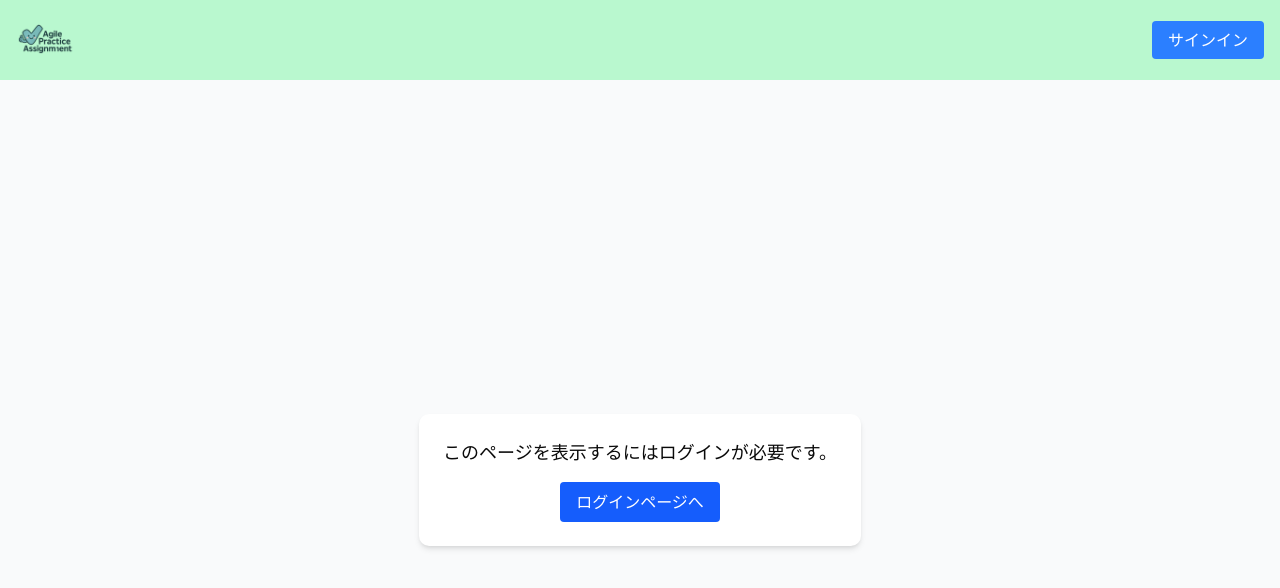
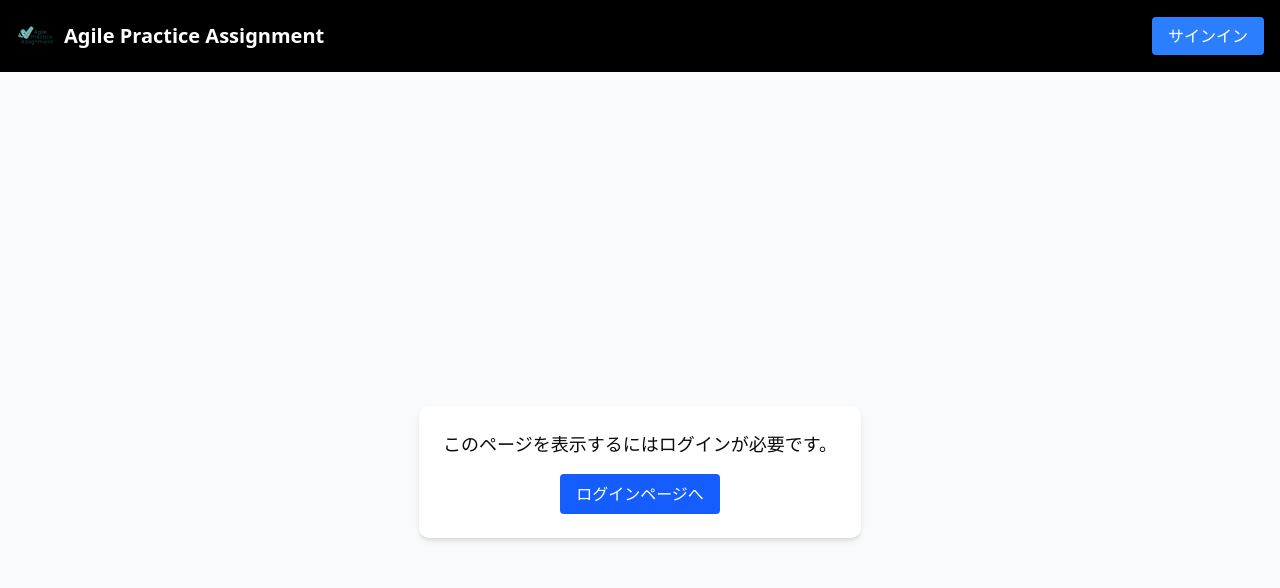
Before and after one commit to NiiyaDaiki/agile-practice-assignment, a Next.js app: page / in a window 1280 px wide. Shown: the top 588 px of the page. Built offline with nearby package versions, Linux system fonts and the light colour scheme; no server answers.

Commit message:
feat:管理者配下にいる時はheaderにリンク表示する

```diff
--- a/components/Header.tsx
+++ b/components/Header.tsx
@@ -1,45 +1,54 @@
 "use client";
+import Image from "next/image";
+import Link from "next/link";
+import { usePathname } from "next/navigation";
 import { useSession } from "next-auth/react";
 import { SignOutButton } from "./SignOutButton";
-import Link from "next/link";
 import Logo from "@/public/logo.png";
-import Image from "next/image";
 
 export function Header() {
   const { data: session, status } = useSession();
+  const pathname = usePathname(); // ★ 現在のパスを取得
+  const inAdmin = pathname.startsWith("/admin");
 
   if (status === "loading") {
     return (
-      <header className="h-20 p-4 flex items-center bg-green-200 text-black shadow">
+      <header className="p-4 bg-black text-white">
         <p>Loading...</p>
       </header>
     );
   }
 
   return (
-    <header className="h-20 p-4 flex justify-between items-center bg-green-200 text-black shadow">
+    <header className="p-4 flex justify-between items-center bg-black text-white">
+      {/* -------- 左側：ブランド＆（必要に応じて）管理メニュー -------- */}
       <nav className="flex items-center space-x-6">
-        {/* ブランドロゴ／TOP ページ */}
         <Link href="/" className="flex items-center hover:opacity-80">
-          <Image
-            src={Logo}
-            alt="Agile Practice Assignment Logo"
-            width={60}
-            height={60}
-          />
+          <Image src={Logo} alt="APA Logo" width={40} height={40} />
+          <span className="ml-2 font-bold text-xl">
+            Agile Practice Assignment
+          </span>
         </Link>
 
-        {/* ログイン済みユーザー向け：課題編集ページへのリンク */}
-        {/* {session && (
-          <Link
-            href="/assignments"
-            className="hover:underline hover:text-gray-500"
-          >
-            課題編集
-          </Link>
-        )} */}
+        {inAdmin && (
+          <>
+            <Link
+              href="/admin/assignments"
+              className="hover:underline hover:text-gray-300"
+            >
+              課題編集
+            </Link>
+            <Link
+              href="/admin/progress"
+              className="hover:underline hover:text-gray-300"
+            >
+              進捗一覧
+            </Link>
+          </>
+        )}
       </nav>
 
+      {/* -------- 右側：サインイン／アウト -------- */}
       <div>
         {session ? (
           <SignOutButton />
```
